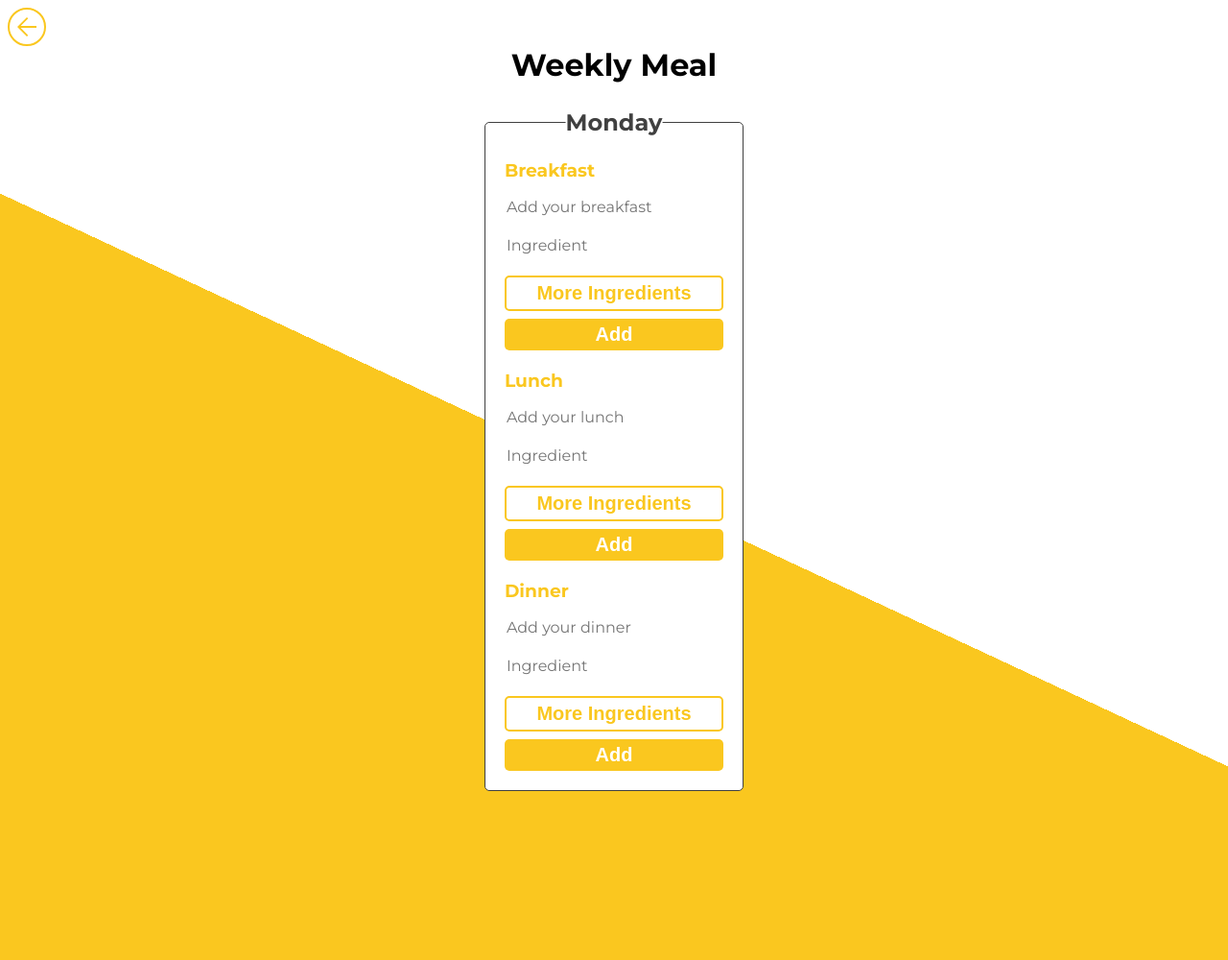
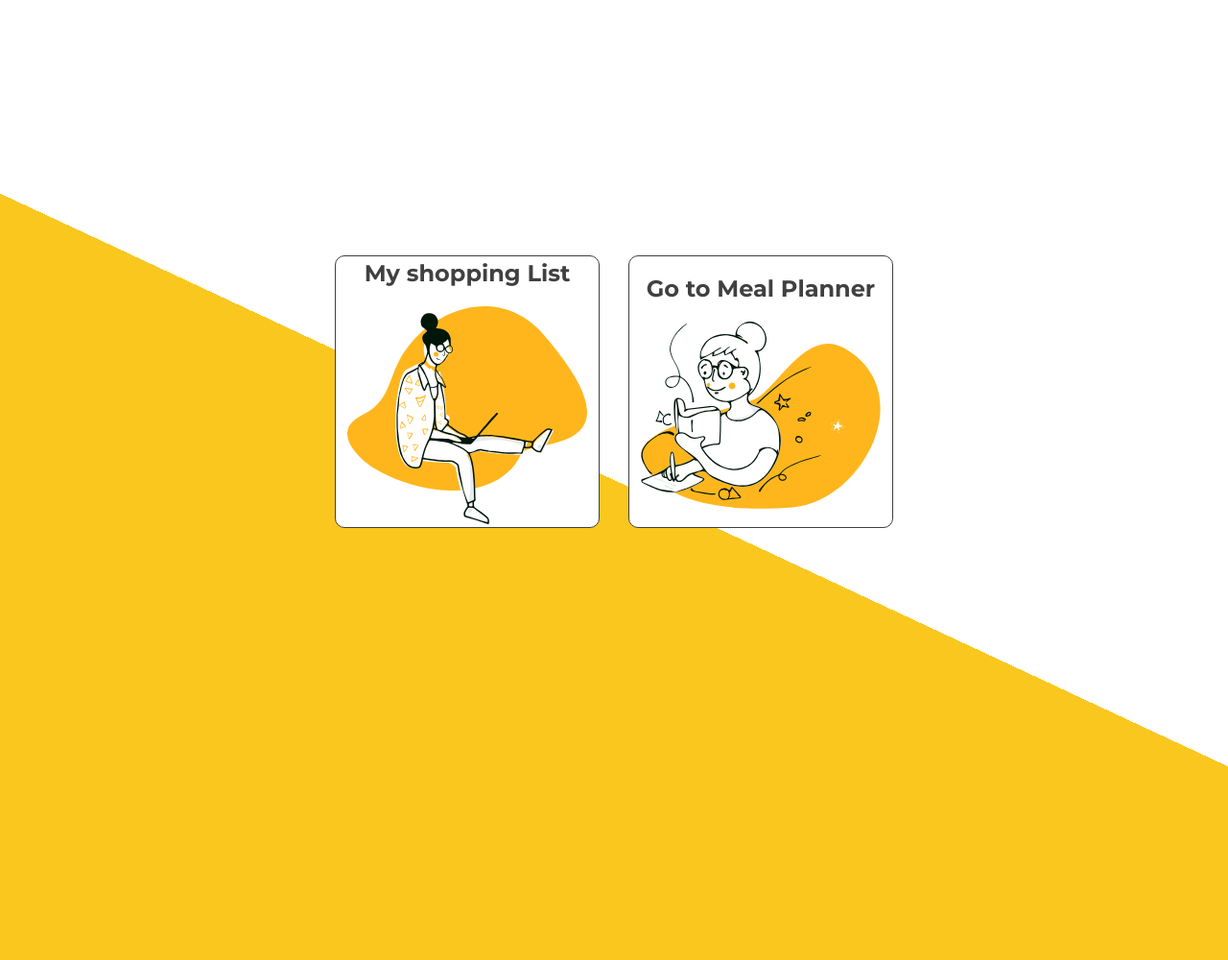
Before and after one commit to Tsangwailam914/eat-your-way, a Node server app: page / in a window 1280 px wide. Shown: the whole page at 96% size. Run offline with Node 20, Linux system fonts and the light colour scheme; data that the repository does not hold is empty; some libraries are stand-ins or nearby versions.

Commit message:
added home page

```diff
--- a/controllers/home.js
+++ b/controllers/home.js
@@ -1,64 +1,5 @@
-const MealPlan = require('../models/MealPlan')
-
 module.exports = {
-    getMonMeal: async (req, res) => {
-        try {
-            const breakfast = await MealPlan.find({meal:"Breakfast"})
-            const lunch = await MealPlan.find({meal:"Lunch"})
-            const dinner = await MealPlan.find({meal:"Dinner"})
-            res.render('index.ejs', { breakfast: breakfast, lunch: lunch, dinner:dinner })
-        }
-        catch (err) {
-            console.log(err)
-        }
-    },
-    createMonBreakfast: async (req, res) => {
-        try {
-            await MealPlan.create({
-                meal: "Breakfast",
-                mealName: req.body.breakfast,
-                ingredients: req.body.ingredient
-            })
-            res.redirect('/')
-        }
-        catch (err) {
-            console.log(err)
-        }
-    },
-    createLunch: async (req,res) => {
-        try {
-            await MealPlan.create({
-                meal: "Lunch",
-                mealName: req.body.lunch,
-                ingredients: req.body.ingredient
-            })
-            res.redirect('/')
-        }
-        catch(err) {
-            console.log(err)
-        }
-    },
-    createDinner: async (req,res) => {
-        try {
-            await MealPlan.create({
-                meal: "Dinner",
-                mealName: req.body.dinner,
-                ingredients: req.body.ingredient
-            })
-            res.redirect('/')
-        }
-        catch(err) {
-            console.log(err)
-        }
-    },
-    deleteMeal: async (req,res) => {
-        try {
-            await MealPlan.findOneAndDelete({_id:req.body.mealIdFromJSFile})
-            console.log('Deleted Meal')
-            res.json('Deleted')
-        }
-        catch(err) {
-            console.log(err)
-        }
+    getHome: (req,res) => {
+        res.render('home.ejs')
     }
 }
--- a/public/css/style.css
+++ b/public/css/style.css
@@ -203,4 +203,44 @@ input[type=checkbox] {
 }
 .shoppingItem .item-del-btn img {
   width: 20px;
+}
+
+.navigation {
+  display: flex;
+  align-items: center;
+  justify-content: center;
+  height: 100vh;
+  gap: 30px;
+}
+@media screen and (max-width: 756px) {
+  .navigation {
+    flex-direction: column;
+  }
+}
+.navigation .nav-btn {
+  display: block;
+  border: 1px solid;
+  border-radius: 10px;
+  font-size: 24px;
+  display: flex;
+  justify-content: center;
+  flex-direction: column;
+  font-weight: 700;
+  gap: 20px;
+  padding: 16px 12px;
+  background-color: white;
+  text-decoration: none;
+  color: #404040;
+  width: 250px;
+  height: 250px;
+}
+.navigation .nav-btn:hover {
+  transform: scale(1.1);
+  transition-duration: 300ms;
+}
+.navigation .nav-btn span {
+  text-align: center;
+}
+.navigation .nav-btn img {
+  max-width: 250px;
 }/*# sourceMappingURL=style.css.map */
--- a/public/css/style.scss
+++ b/public/css/style.scss
@@ -223,3 +223,46 @@ input[type="checkbox"] {
         }
     }
 }
+
+// home page
+.navigation {
+    display: flex;
+    align-items: center;
+    justify-content: center;
+    height: 100vh;
+    gap: 30px;
+
+    @media screen and (max-width: 756px) {
+        flex-direction: column;
+    }
+    .nav-btn {
+        display: block;
+        border: 1px solid;
+        border-radius: 10px;
+        font-size: 24px;
+        display: flex;
+        justify-content: center;
+        flex-direction: column;
+        font-weight: 700;
+        gap: 20px;
+        padding: 16px 12px;
+        background-color: white;
+        text-decoration: none;
+        color: #404040;
+        width: 250px;
+        height: 250px;
+
+        &:hover {
+            transform: scale(1.1);
+            transition-duration: 300ms;
+        }
+
+        span {
+            text-align: center;
+        }
+
+        img {
+            max-width: 250px;
+        }
+    }
+}
--- a/server.js
+++ b/server.js
@@ -3,6 +3,7 @@ const app = express()
 const connectDB = require('./config/database')
 const homeRoutes = require('./routes/home')
 const listRoutes = require('./routes/shoppingList')
+const mealRoutes = require('./routes/mealPlan')
 
 require('dotenv').config({path: './config/.env'})
 
@@ -16,6 +17,7 @@ app.use(express.urlencoded({ extended: true }))
 
 app.use('/', homeRoutes)
 app.use('/shoppingList', listRoutes)
+app.use('/mealPlan', mealRoutes)
 
 app.listen(process.env.PORT, ()=>{
     console.log('Server is running, you better catch it!')
--- /dev/null
+++ b/views/home.ejs
@@ -0,0 +1,22 @@
+<!DOCTYPE html>
+<html lang="en">
+<head>
+    <meta charset="UTF-8">
+    <meta http-equiv="X-UA-Compatible" content="IE=edge">
+    <meta name="viewport" content="width=device-width, initial-scale=1.0">
+    <title>Eat Your Way</title>
+    <link rel="stylesheet" href="css/style.css">
+</head>
+<body>
+    <div class="navigation">
+        <a href="/shoppingList" class="nav-btn">
+            <span>My shopping List</span>
+            <img src="assets/icons/planning-illustration.svg" alt="shopping list">
+        </a>
+        <a href="/mealPlan" class="nav-btn">
+            <span>Go to Meal Planner</span>
+            <img src="assets/icons/meal-plan-illustration.svg" alt="meal plan"/>
+        </a>
+    </div>
+</body>
+</html>
--- a/views/index.ejs
+++ b/views/mealPlan.ejs
@@ -11,7 +11,7 @@
 
 <body>
     <div class="header">
-        <a href="/shoppingList" class="back-btn">
+        <a href="/" class="back-btn">
             <svg xmlns="http://www.w3.org/2000/svg" viewBox="0 -960 960 960">
                 <path d="M480-160 160-480l320-320 42 42-248 248h526v60H274l248 248-42 42Z"></path>
             </svg>
--- a/views/shoppingList.ejs
+++ b/views/shoppingList.ejs
@@ -11,7 +11,7 @@
 
 <body>
     <div class="header">
-        <a href="#" class="back-btn">
+        <a href="/" class="back-btn">
             <svg xmlns="http://www.w3.org/2000/svg" viewBox="0 -960 960 960">
                 <path d="M480-160 160-480l320-320 42 42-248 248h526v60H274l248 248-42 42Z"></path>
             </svg>
```
Also changed, not shown: controllers/mealPlan.js (added, +64 -0 lines), routes/home.js (+1 -9 lines), routes/mealPlan.js (added, +13 -0 lines), views/todos.ejs (deleted, +0 -30 lines), public/assets/icons/meal-plan-illustration.svg (added), public/assets/icons/planning-illustration.svg (added), 1 other file.
